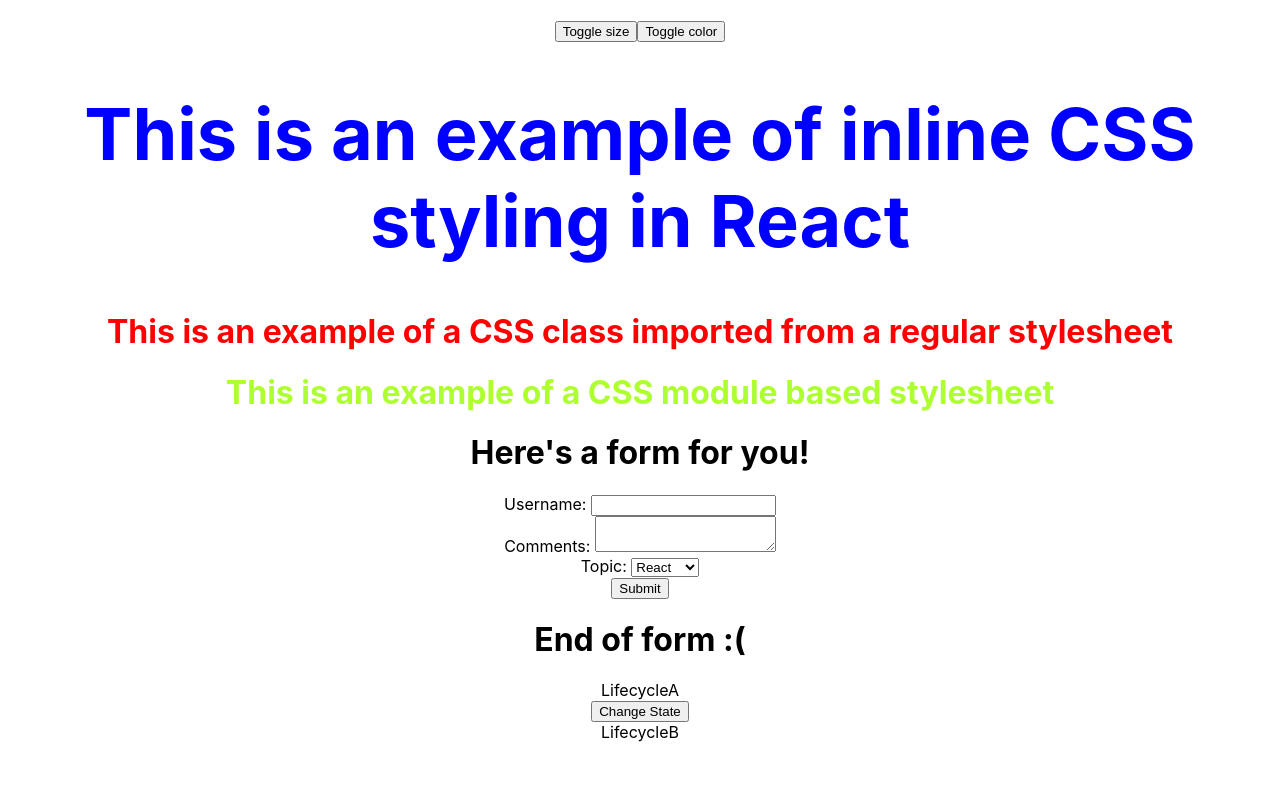
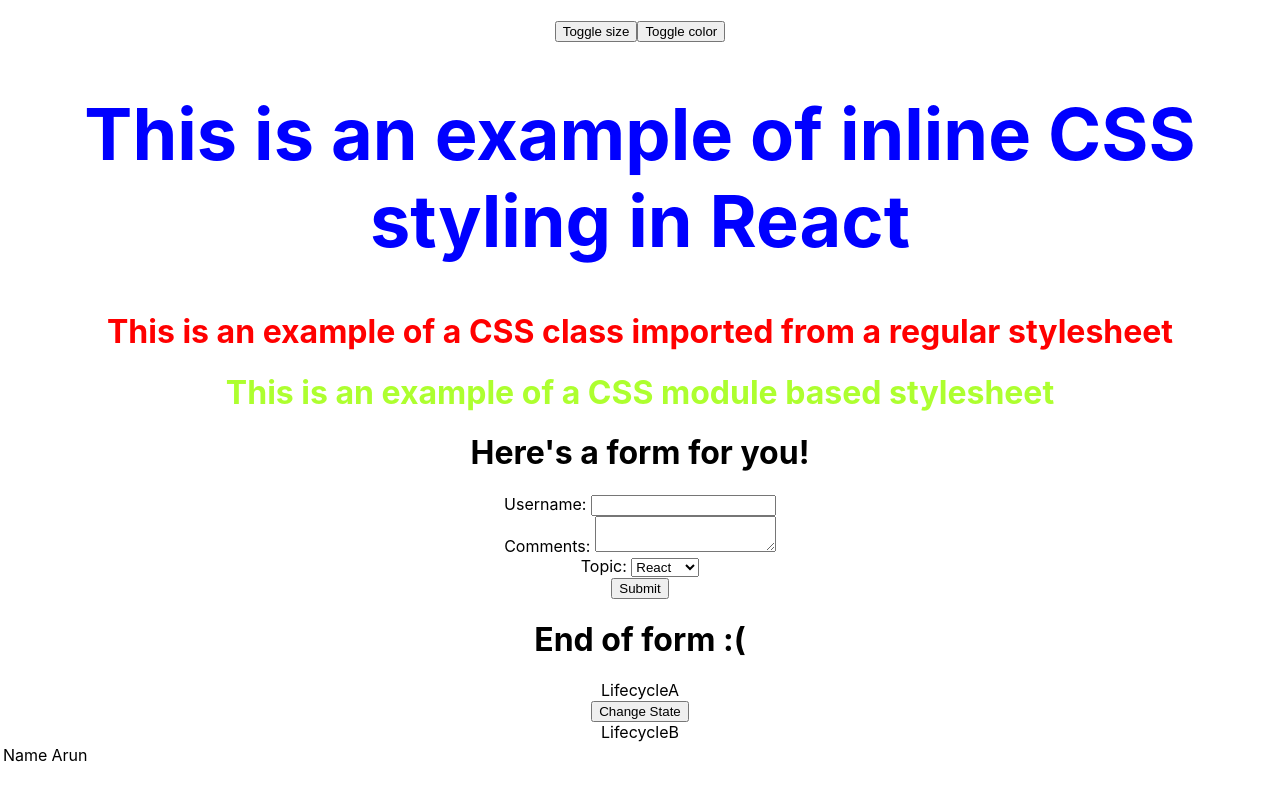
Before and after one commit to ShekarArun/hello-world-react, a React (Create React App) app: page / in a window 1280 px wide. Shown: the part 1503-2303 px from the top of the page. Built offline with nearby package versions, Linux system fonts and the light colour scheme.

Commit message:
feat: Add Fragment example

```diff
--- a/src/App.js
+++ b/src/App.js
@@ -17,6 +17,7 @@ import './appStyles.css'
 import styles from './appStyles.module.css'
 import Form from './components/Form'
 import LifecycleA from './components/LifecycleA'
+import Table from './components/Table'
 
 function App () {
   return (
@@ -42,6 +43,7 @@ function App () {
 
       <Form />
       <LifecycleA />
+      <Table />
 
       {/* Random padding so that I don't have to reach for the bottom of the screen and accidentally hover on the taskbar */}
       <br />
--- /dev/null
+++ b/src/components/Table.js
@@ -0,0 +1,16 @@
+import React from 'react'
+import TableRow from './TableRow'
+
+function Table () {
+  return (
+    <table>
+      <tbody>
+        <tr>
+          <TableRow />
+        </tr>
+      </tbody>
+    </table>
+  )
+}
+
+export default Table
--- /dev/null
+++ b/src/components/TableRow.js
@@ -0,0 +1,12 @@
+import React from 'react'
+
+function TableRow () {
+  return (
+    <>
+      <td>Name</td>
+      <td>Arun</td>
+    </>
+  )
+}
+
+export default TableRow
```
